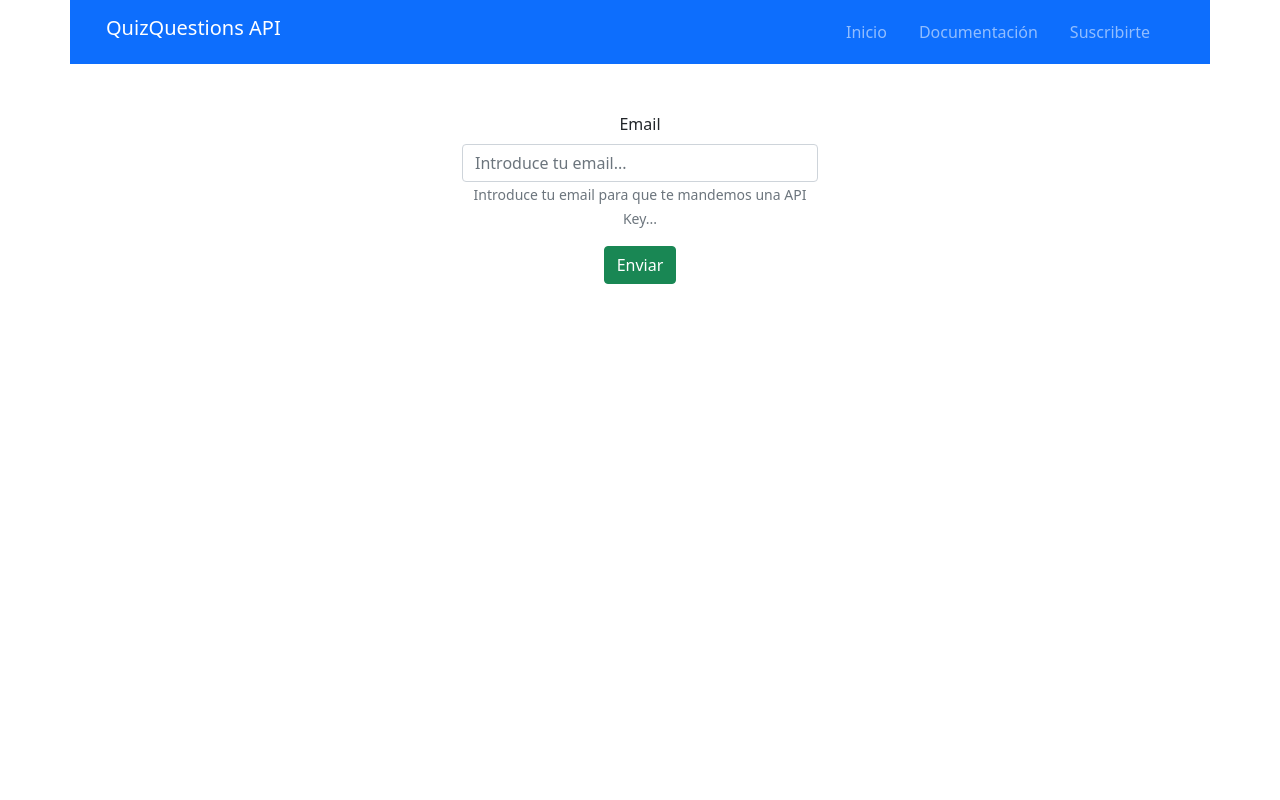
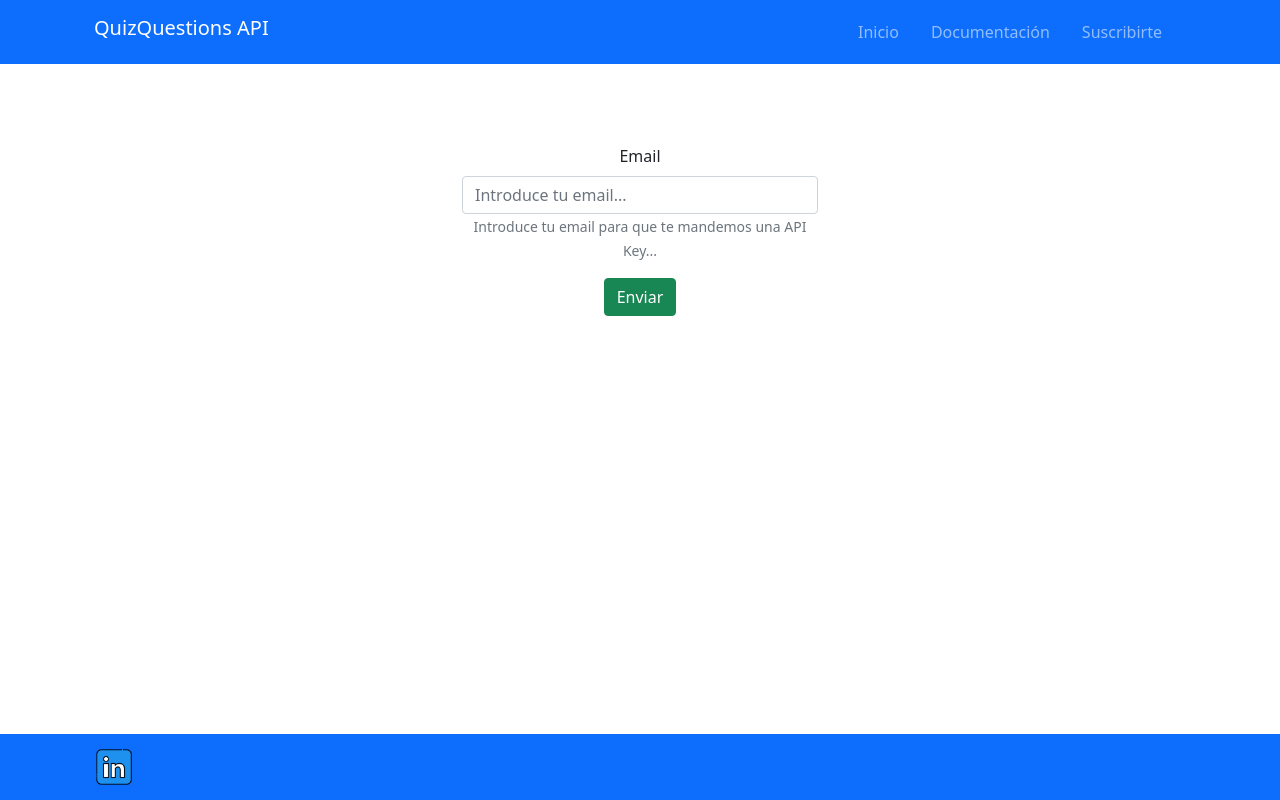
Before and after one commit to jorgeAgoiz/test-app-vite, a React (Vite) app: page /suscribe in a window 1280 px wide. Built offline with nearby package versions, Linux system fonts and the light colour scheme.

Commit message:
Small changes

```diff
--- a/src/App.tsx
+++ b/src/App.tsx
@@ -1,6 +1,7 @@
 import React from 'react'
 import { Container } from 'react-bootstrap'
 import { Route, Switch } from 'wouter'
+import Footer from './components/Footer/Footer'
 import Header from './components/Header/Header'
 import Home from './components/Home/Home'
 import Suscribe from './components/Suscribe/Suscribe'
@@ -15,6 +16,7 @@ const App = (): JSX.Element => {
 				<Route path={'/'} component={Home} />
 				<Route path={'/suscribe'} component={Suscribe} />
 			</Switch>
+			<Footer />
 		</Container>
 	)
 }
--- /dev/null
+++ b/src/components/Footer/Footer.tsx
@@ -0,0 +1,18 @@
+import React from 'react'
+import { Container, Navbar, Row, Image } from 'react-bootstrap'
+
+const Footer = ():JSX.Element => {
+	return (
+		<Row>
+			<Navbar bg="primary" fixed='bottom'>
+				<Container>
+					<Navbar.Brand href="https://www.linkedin.com/in/jorge-agoiz-pedraja-78321b39/">
+						<Image src='../../../images/linkedin.png' width="40px" height="40px"/>
+					</Navbar.Brand>
+				</Container>
+			</Navbar>
+		</Row>
+	)
+}
+
+export default Footer
--- a/src/components/Header/Header.tsx
+++ b/src/components/Header/Header.tsx
@@ -7,7 +7,7 @@ const Header = (): JSX.Element => {
 
 	return (
 		<Row>
-			<Navbar collapseOnSelect expand="md" bg="primary" variant="dark">
+			<Navbar collapseOnSelect expand="md" bg="primary" variant="dark" fixed='top'>
 				<Container>
 					<Navbar.Brand className='mb-2'>
 						QuizQuestions API
@@ -33,5 +33,3 @@ const Header = (): JSX.Element => {
 }
 
 export default Header
-
-/* Una cosa que quiero hacer es añadir configuración al eslint para ignorar ciertas longiduted de linea permitidas */
--- a/src/components/Home/Home.tsx
+++ b/src/components/Home/Home.tsx
@@ -1,16 +1,18 @@
 import React from 'react'
 import { Row, Col, Card } from 'react-bootstrap'
 
-const Home = () => {
+const Home = ():JSX.Element => {
 
 	return (
 		<>
-			<Row xs={1} md={2} lg={2} xl={2} className="g-4 mt-1 justify-content-center">
+			<Row xs={1} md={2} lg={2} xl={2} className="g-4 mt-5 justify-content-center">
 				<Col md={10} lg={8} xl={8}>
 					<Card bg='primary' className='text-light' >
 						<Card.Img
 							variant="top"
 							src="../images/main-image-question.jpg"
+							max-width="350px"
+							max-height="450px"
 						/>
 						<Card.Body className='text-center'>
 							<Card.Title className='fst-italic'>QuizQuestions API</Card.Title>
--- a/src/components/Suscribe/Suscribe.tsx
+++ b/src/components/Suscribe/Suscribe.tsx
@@ -1,14 +1,21 @@
 import React from 'react'
 import { Button, Form, Row } from 'react-bootstrap'
 
-const Suscribe = () => {
+const Suscribe = ():JSX.Element => {
+
+	const onHandleSubmit = (evt: React.FormEvent<HTMLFormElement>):void => {
+		evt.preventDefault()
+		console.log(`El email introducido es: ${evt.currentTarget.email.value}`)
+	}
 
 	return (
-		<Row className='d-flex justify-content-center'>
-			<Form className='mt-5 text-center col-4 ' >
+		<>
+			<Row className='mt-5 mb-5'></Row>
+			<Row className='d-flex justify-content-center mt-5'>
+				<Form className='mt-5 text-center col-4 ' onSubmit={onHandleSubmit}>
 					<Form.Group className="mb-3" controlId="formBasicEmail">
 						<Form.Label>Email</Form.Label>
-					<Form.Control type="email" placeholder="Introduce tu email..." />
+						<Form.Control type="email" name='email' placeholder="Introduce tu email..." />
 						<Form.Text className="text-muted">
 							Introduce tu email para que te mandemos una API Key...
 						</Form.Text>
@@ -18,6 +25,7 @@ const Suscribe = () => {
 					</Button>
 				</Form>
 			</Row>
+		</>
 	)
 }
 
```
Also changed, not shown: images/linkedin.png (added). Lines whose indentation alone changed are shown as unchanged.
